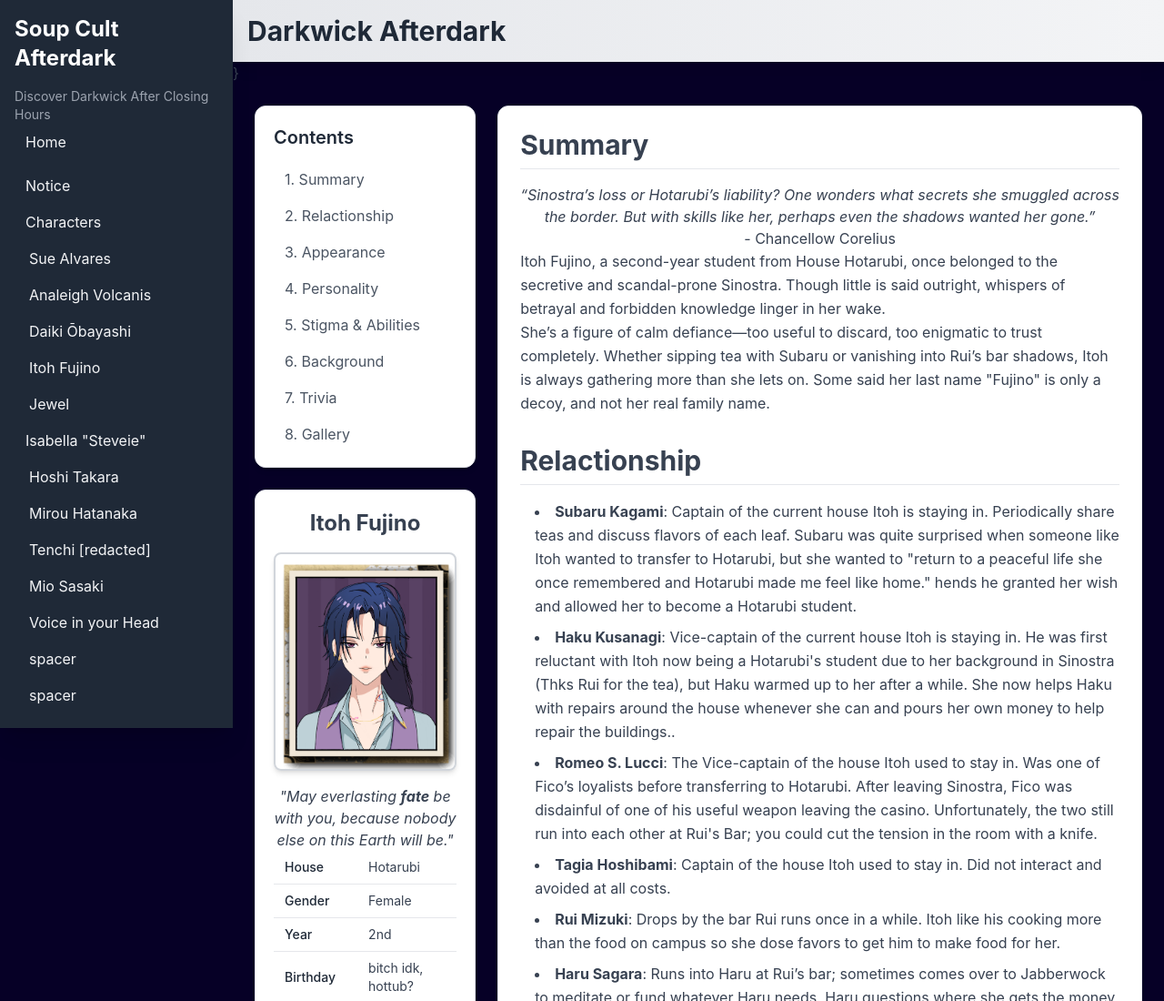
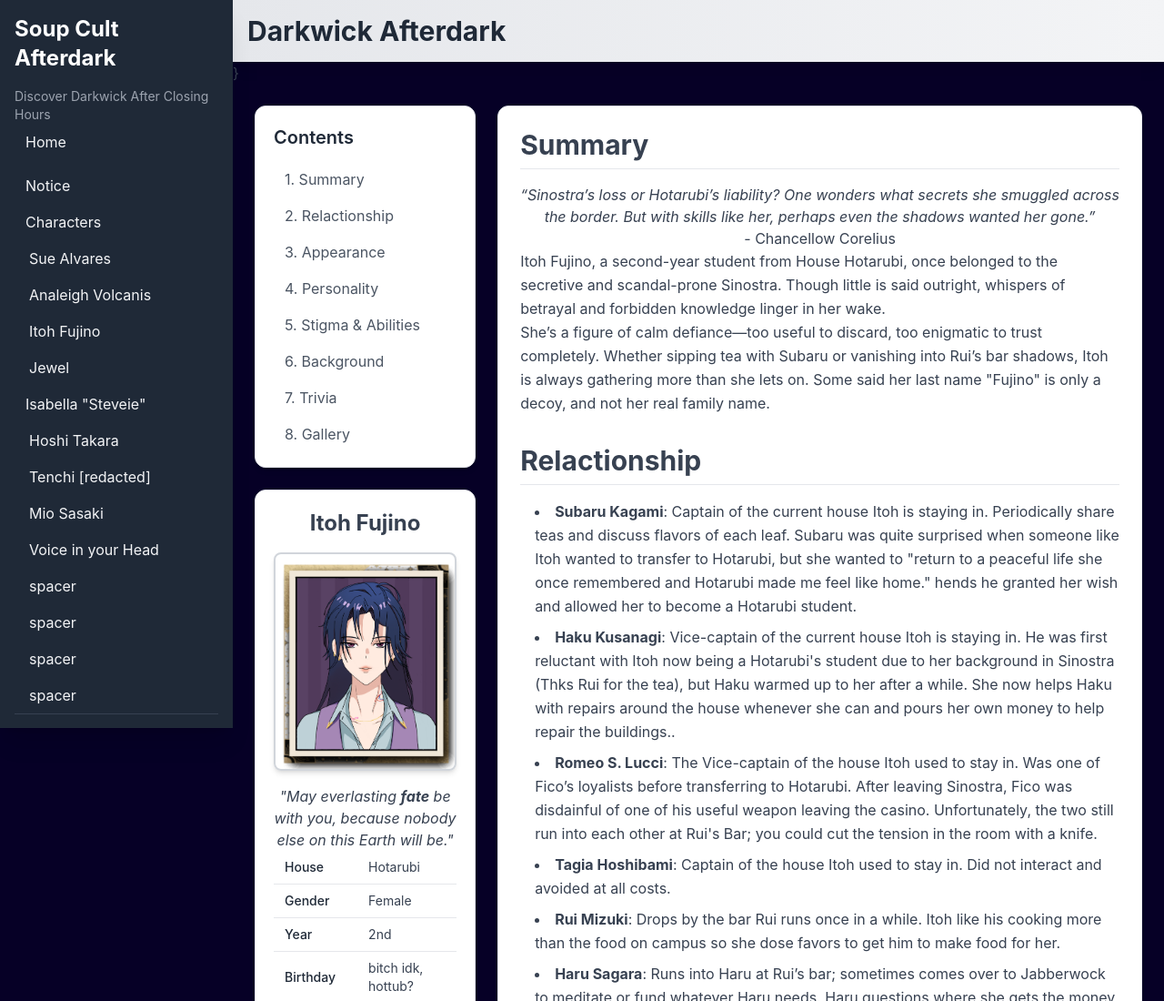
Before and after one commit to 3lgiva/Darkwick-Afterdark, a plain HTML site: page Itoh.html in a window 1280 px wide. Shown: the top 1100 px of the page at 91% size. Drawn offline with nearby package versions, Linux system fonts and the light colour scheme.

Commit message:
Update Itoh.html

```diff
--- a/Itoh.html
+++ b/Itoh.html
@@ -83,12 +83,10 @@
                 <ul class="dropdown-menu">
                     <li><a href="Sua.html" class="block py-2 px-4 hover:bg-gray-700 hover:text-white rounded-md transition-colors duration-200">Sue Alvares</a></li>
 		    <li><a href="Analeigh.html" class="block py-2 px-4 hover:bg-gray-700 hover:text-white rounded-md transition-colors duration-200">Analeigh Volcanis</a></li>
-		    <li><a href="Daiki.html" class="block py-2 px-4 hover:bg-gray-700 hover:text-white rounded-md transition-colors duration-200">Daiki Ōbayashi</a></li>
                     <li><a href="Itoh.html" class="block py-2 px-4 hover:bg-gray-700 hover:text-white rounded-md transition-colors duration-200">Itoh Fujino</a></li>
 		    <li><a href="Jewel.html" class="block py-2 px-4 hover:bg-gray-700 hover:text-white rounded-md transition-colors duration-200">Jewel</a></li>
 		    <li><a href="Isabella.html" class="block py-2 px-3 rounded-md hover:bg-gray-700 hover:text-white transition-colors duration-200">Isabella "Steveie"</a></li>
                     <li><a href="Hoshi.html" class="block py-2 px-4 hover:bg-gray-700 hover:text-white rounded-md transition-colors duration-200">Hoshi Takara</a></li>
-                    <li><a href="Mirou.html" class="block py-2 px-4 hover:bg-gray-700 hover:text-white rounded-md transition-colors duration-200">Mirou Hatanaka</a></li>
                     <li><a href="Tenchi.html" class="block py-2 px-4 hover:bg-gray-700 hover:text-white rounded-md transition-colors duration-200">Tenchi [redacted]</a></li>
 			<li><a href="MC.html" class="block py-2 px-4 hover:bg-gray-700 hover:text-white rounded-md transition-colors duration-200">Mio Sasaki</a></li>
 <li><a href="delulu.html" class="block py-2 px-4 hover:bg-gray-700 hover:text-white rounded-md transition-colors duration-200">Voice in your Head</a></li>
```
